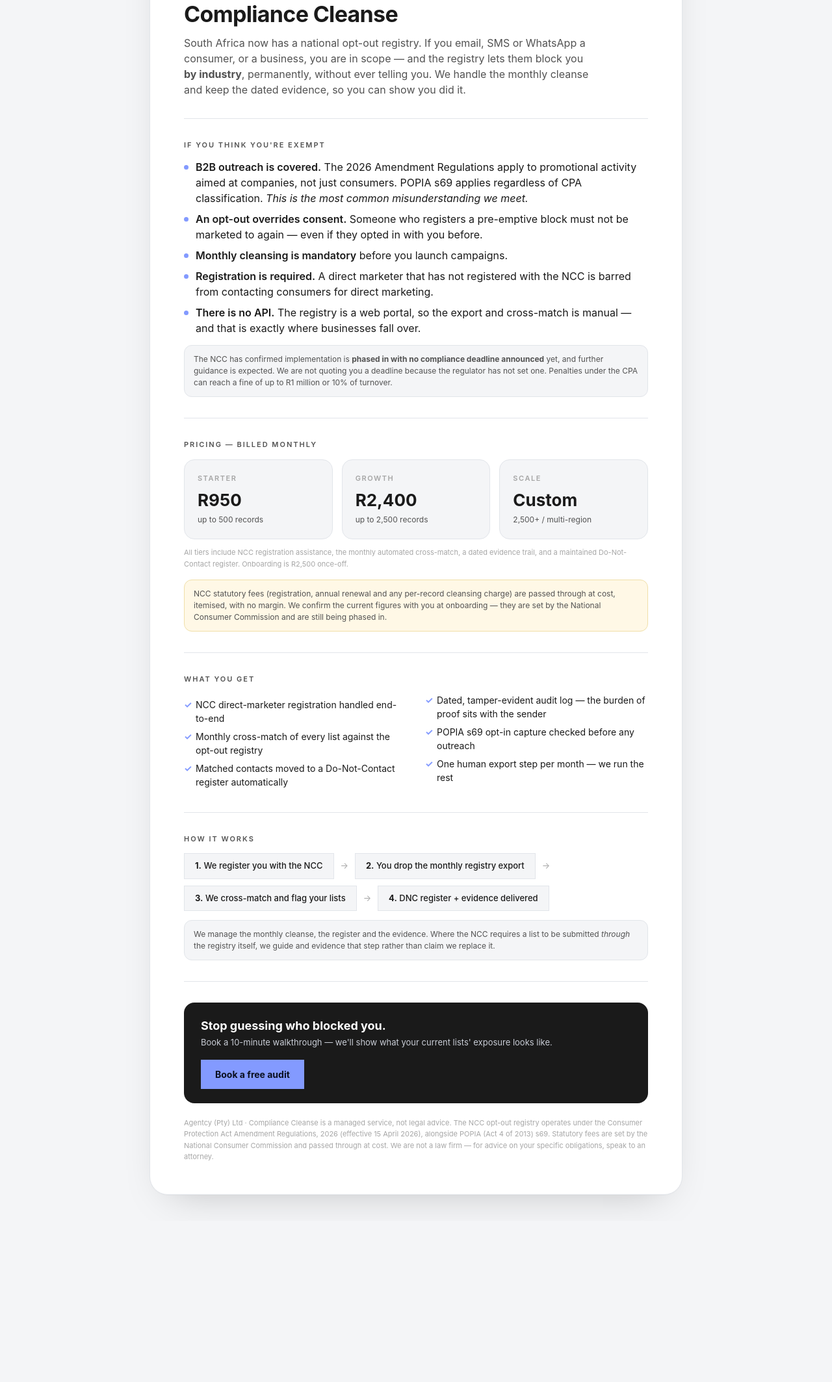
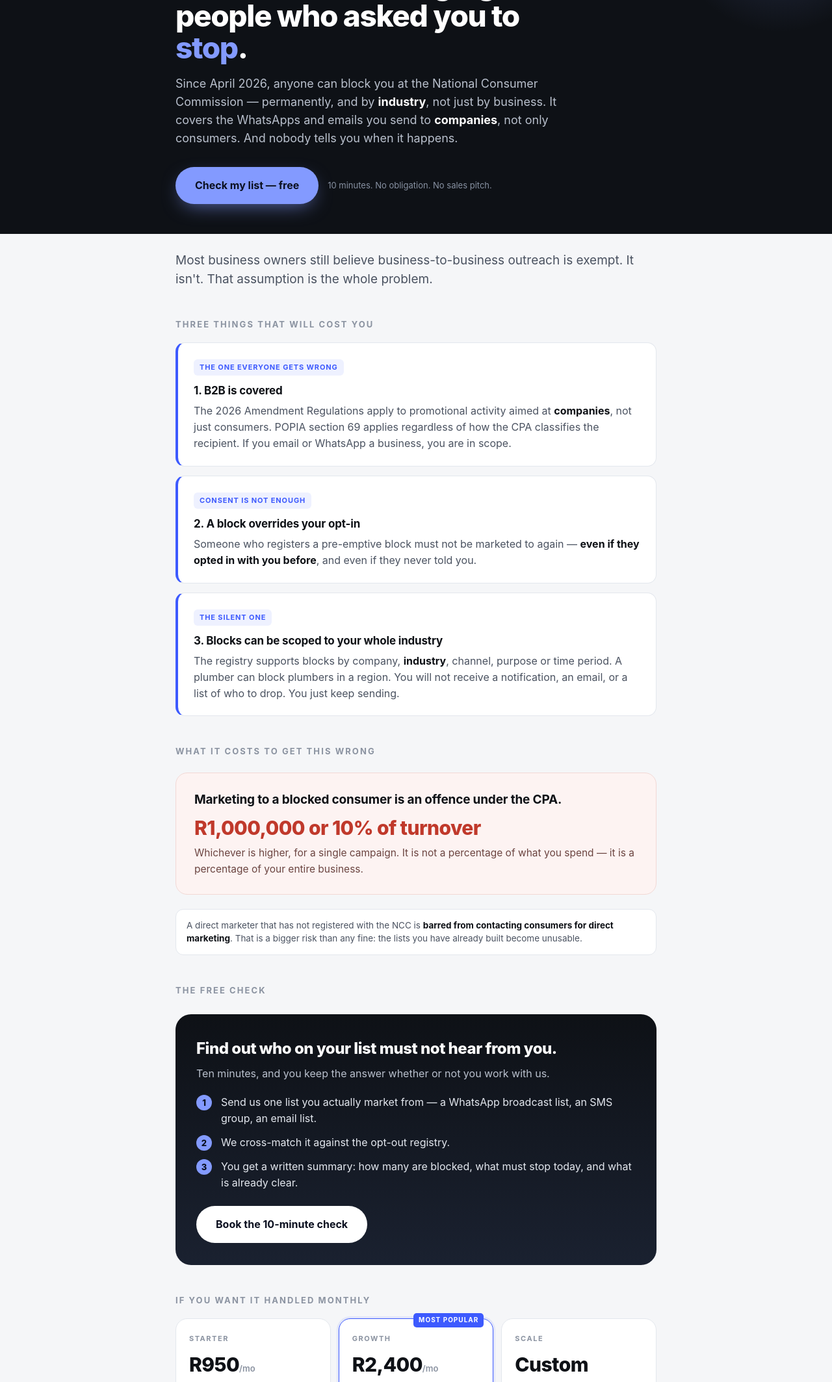
Before and after one commit to mikewithoutthemechanics/sa-direct-marketing-cli, a website: page docs/compliance-cleanse-one-pager.html in a window 1280 px wide. Shown: the part 199-2326 px from the top of the page at 65% size. Before the commit the page ends 2078 px from the top, so only its background shows below. Drawn offline with Linux system fonts and the light colour scheme.

Commit message:
docs: rebuild one-pager for conversion, keeping the verified legal position
The page was factually correct but did not sell. A compliance page that
leads with regulation asks the reader to do homework before they will
listen. This version leads with the consequence and keeps the citations
in the footer where they belong.

Conversion changes:
- Headline is now the consequence, not the product name:
  "You are still messaging people who asked you to stop." Nobody wakes
  up wanting a cleanse; they do worry about fines.
- Restructured to problem > threat > offer > price > objections > CTA,
  which is the order a cold reader can follow.
- Risk moved above the fold as a dedicated panel instead of a footnote.
- "Free check" is now the primary CTA and is given a three-step "how it
  works", because a free concrete offer converts better than a
  subscription. The subscription is the second ask, after the audit.
- Added an objection-handling section (too small, "we only WhatsApp",
  "isn't this just POPIA", "is this legal advice") using the verified
  facts rather than new claims.
- Three CTAs instead of one, all to cal.agentcy.co.za.
- Visual: dark hero, larger type scale, tagged fact cards, one
  "most popular" tier, mobile breakpoints tightened. Readable on a
  phone, which is how this audience will actually open it.

Honesty retained - this is deliberate and not an oversight:
- No invented deadline. The "phased in, no deadline announced" position
  is kept, and reframed: we will not invent urgency the regulator has
  not created. It now argues for acting early rather than against.
- Unverified NCC fee figures still not quoted; passed through at cost
  and confirmed at onboarding.
- "Not legal advice" now appears in the objection section, where a
  sceptical prospect will actually look for it.
- No social proof or client counts, because there are none yet. Nothing
  on this page is fabricated.

Verified after rewrite: all false claims still absent, all verified
claims still present (B2B scope, opt-in override, industry blocks, the
R1m/10% penalty, the 15 Apr 2026 effective date, phased-in timing, fees
at cost, not-legal-advice). Tags balanced 43/43, no encoding damage.

```diff
--- a/docs/compliance-cleanse-one-pager.html
+++ b/docs/compliance-cleanse-one-pager.html
@@ -3,99 +3,202 @@
 <head>
 <meta charset="utf-8" />
 <meta name="viewport" content="width=device-width, initial-scale=1" />
-<title>Agentcy — Compliance Cleanse</title>
+<title>Agentcy — is your marketing list still legal?</title>
+<meta name="description" content="Free 10-minute check: is anyone on your WhatsApp or SMS list allowed to hear from you? South Africa's new NCC opt-out registry covers B2B, not just consumers." />
 <style>
   :root{
-    --ink:#1A1A1A; --steel:#525252; --surface:#F4F5F7; --paper:#FFFFFF;
-    --mute:#A6A6A6; --accent:#839AFF; --line:#E2E5EA; --radius:16px;
-    font-synthesis:none;
+    --ink:#0E1116; --steel:#4A5260; --surface:#F5F6F8; --paper:#FFFFFF;
+    --mute:#8B93A1; --accent:#839AFF; --accent2:#3D5AFE; --line:#E3E7ED;
+    --red:#C0392B; --redbg:#FDF3F2; --radius:18px;
+    --maxw:780px;
   }
   *{box-sizing:border-box;margin:0;padding:0}
   body{
     font-family:"Geist","Inter",system-ui,-apple-system,"Segoe UI",sans-serif;
-    background:var(--surface); color:var(--ink); line-height:1.5;
-    -webkit-font-smoothing:antialiased; padding:40px 20px;
+    background:var(--surface); color:var(--ink); line-height:1.55;
+    -webkit-font-smoothing:antialiased; padding:0 0 60px;
+    font-size:17px;
   }
-  .page{max-width:820px;margin:0 auto;background:var(--paper);
-    border:1px solid var(--line);border-radius:28px;padding:48px 52px;
-    box-shadow:0 1px 0 rgba(0,0,0,.02),0 24px 60px -32px rgba(0,0,0,.25);}
-  .wordmark{font-size:3rem;font-weight:700;letter-spacing:-.02em;text-transform:lowercase;color:var(--ink)}
+  .wrap{max-width:var(--maxw);margin:0 auto;padding:0 20px}
+
+  /* ---------- HERO ---------- */
+  .hero{background:var(--ink);color:#fff;padding:54px 0 46px;position:relative;overflow:hidden}
+  .hero::after{content:"";position:absolute;right:-90px;top:-90px;width:340px;height:340px;
+    background:radial-gradient(circle,rgba(131,154,255,.22),transparent 70%);border-radius:50%}
+  .wordmark{font-size:1.5rem;font-weight:700;letter-spacing:-.02em;position:relative;z-index:1}
   .wordmark span{color:var(--accent)}
-  .kicker{font-size:11px;font-weight:600;letter-spacing:.18em;text-transform:uppercase;color:var(--mute);margin:18px 0 6px}
-  h1{font-size:34px;font-weight:700;letter-spacing:-.02em;line-height:1.1}
-  .lede{color:var(--steel);font-size:16px;margin-top:14px;max-width:62ch}
-  .rule{height:1px;background:var(--line);margin:32px 0}
-  h2{font-size:11px;font-weight:600;letter-spacing:.18em;text-transform:uppercase;color:var(--steel);margin-bottom:14px}
-  .problem li{list-style:none;padding-left:18px;position:relative;margin:8px 0;color:var(--ink)}
-  .problem li::before{content:"";position:absolute;left:0;top:9px;width:7px;height:7px;border-radius:50%;background:var(--accent)}
-  .problem b{font-weight:600}
-  .grid{display:grid;grid-template-columns:repeat(3,1fr);gap:14px;margin-top:6px}
-  .card{border:1px solid var(--line);border-radius:var(--radius);padding:20px;background:var(--surface)}
-  .card .t{font-size:11px;font-weight:600;letter-spacing:.14em;text-transform:uppercase;color:var(--mute)}
-  .card .p{font-size:26px;font-weight:700;margin:6px 0 2px}
-  .card .sub{font-size:12px;color:var(--steel)}
-  .incl{columns:2;column-gap:28px}
-  .incl li{list-style:none;padding-left:18px;position:relative;margin:7px 0;font-size:14px;break-inside:avoid}
-  .incl li::before{content:"✓";position:absolute;left:0;color:var(--accent);font-weight:700}
-  .flow{display:flex;gap:10px;flex-wrap:wrap;align-items:center;margin-top:6px}
-  .step{background:var(--surface);border:1px solid var(--line);border-radius:pill;padding:9px 16px;font-size:13px;font-weight:500}
-  .step b{font-weight:700}
-  .arrow{color:var(--mute);font-size:13px}
-  .cta{margin-top:8px;display:flex;align-items:center;justify-content:space-between;gap:16px;flex-wrap:wrap;
-    background:var(--ink);color:#fff;border-radius:var(--radius);padding:22px 26px}
-  .cta .big{font-size:18px;font-weight:700}
-  .cta .small{font-size:13px;color:#C9CDD6;margin-top:3px}
-  .cta a{background:var(--accent);color:#0B1020;text-decoration:none;font-weight:700;
-    padding:12px 22px;border-radius:pill;white-space:nowrap;font-size:14px}
-  .foot{font-size:11px;color:var(--mute);margin-top:22px;line-height:1.6}
-  .note{font-size:12px;color:var(--steel);background:var(--surface);border:1px solid var(--line);
-    border-radius:12px;padding:12px 14px;margin-top:14px}
-  .flag{background:#FFF8E6;border-color:#F0DFA8}
-  @media(max-width:640px){.grid{grid-template-columns:1fr}.incl{columns:1}.page{padding:32px 24px}}
+  .eyebrow{font-size:11px;font-weight:600;letter-spacing:.2em;text-transform:uppercase;
+    color:var(--accent);margin:28px 0 14px;position:relative;z-index:1}
+  .hero h1{font-size:clamp(30px,5.4vw,46px);font-weight:800;letter-spacing:-.03em;
+    line-height:1.06;position:relative;z-index:1;max-width:19ch}
+  .hero h1 em{font-style:normal;color:var(--accent)}
+  .sub{color:#B9C0CD;margin-top:18px;font-size:18px;max-width:52ch;position:relative;z-index:1}
+  .cta-top{margin-top:30px;position:relative;z-index:1;display:flex;gap:14px;align-items:center;flex-wrap:wrap}
+  .btn{display:inline-block;background:var(--accent);color:#0B1020;text-decoration:none;
+    font-weight:700;padding:16px 30px;border-radius:100px;font-size:16px;
+    box-shadow:0 10px 30px -10px rgba(131,154,255,.7);transition:transform .12s ease}
+  .btn:hover{transform:translateY(-2px)}
+  .micro{color:#8892A3;font-size:13px;position:relative;z-index:1}
+
+  /* ---------- BODY ---------- */
+  main{padding-top:8px}
+  h2{font-size:13px;font-weight:700;letter-spacing:.16em;text-transform:uppercase;
+    color:var(--mute);margin:44px 0 18px}
+  .lede{font-size:19px;color:var(--steel);margin-top:26px;max-width:60ch}
+  b,strong{color:var(--ink);font-weight:650}
+  .rule{height:1px;background:var(--line);margin:40px 0}
+
+  /* facts */
+  .fact{background:var(--paper);border:1px solid var(--line);border-left:4px solid var(--accent2);
+    border-radius:14px;padding:22px 24px;margin:14px 0}
+  .fact h3{font-size:17px;font-weight:700;margin-bottom:6px;letter-spacing:-.01em}
+  .fact p{color:var(--steel);font-size:16px}
+  .tag{display:inline-block;background:#EEF1FF;color:var(--accent2);font-size:11px;
+    font-weight:700;letter-spacing:.08em;text-transform:uppercase;padding:4px 9px;
+    border-radius:6px;margin-bottom:10px}
+
+  /* risk box */
+  .risk{background:var(--redbg);border:1px solid #F2D8D5;border-radius:var(--radius);
+    padding:26px 28px;margin:22px 0}
+  .risk h3{font-size:19px;font-weight:750;margin-bottom:12px;letter-spacing:-.01em}
+  .risk .big{font-size:30px;font-weight:800;color:var(--red);letter-spacing:-.02em;line-height:1.15}
+  .risk p{color:#6B4440;margin-top:10px;font-size:15.5px}
+
+  /* audit */
+  .offer{background:linear-gradient(180deg,#0E1116,#1A2130);color:#fff;border-radius:24px;
+    padding:34px 32px;margin:26px 0 10px}
+  .offer h3{font-size:24px;font-weight:800;letter-spacing:-.02em;margin-bottom:8px}
+  .offer p{color:#B9C0CD;margin-bottom:20px;font-size:16px}
+  .offer ol{list-style:none;counter-reset:o;margin-bottom:24px}
+  .offer ol li{counter-increment:o;position:relative;padding-left:38px;margin:12px 0;
+    color:#E4E8EF;font-size:16px}
+  .offer ol li::before{content:counter(o);position:absolute;left:0;top:1px;width:24px;height:24px;
+    background:var(--accent);color:#0B1020;border-radius:50%;display:grid;place-items:center;
+    font-size:13px;font-weight:800}
+  .offer .btn{background:#fff;box-shadow:none}
+
+  /* pricing */
+  .grid{display:grid;grid-template-columns:repeat(3,1fr);gap:12px;margin-top:8px}
+  .card{background:var(--paper);border:1px solid var(--line);border-radius:var(--radius);
+    padding:22px 20px;position:relative}
+  .card.pop{border-color:var(--accent2);box-shadow:0 0 0 3px rgba(61,90,254,.1)}
+  .card .t{font-size:11px;font-weight:700;letter-spacing:.14em;text-transform:uppercase;color:var(--mute)}
+  .card .p{font-size:30px;font-weight:800;margin:8px 0 2px;letter-spacing:-.02em}
+  .card .p small{font-size:13px;font-weight:600;color:var(--mute);letter-spacing:0}
+  .card .sub{font-size:13.5px;color:var(--steel)}
+  .badge{position:absolute;top:-9px;right:14px;background:var(--accent2);color:#fff;
+    font-size:10px;font-weight:700;letter-spacing:.1em;padding:3px 8px;border-radius:5px;
+    text-transform:uppercase}
+  .note{font-size:13.5px;color:var(--steel);background:var(--paper);border:1px solid var(--line);
+    border-radius:12px;padding:14px 16px;margin-top:16px}
+  .note.warn{background:#FFF9EC;border-color:#F2E2B8}
+  .note p+p{margin-top:8px}
+
+  /* objections */
+  .qa{border-bottom:1px solid var(--line);padding:18px 0}
+  .qa:last-child{border-bottom:0}
+  .qa .q{font-weight:700;font-size:16.5px;margin-bottom:5px}
+  .qa .a{color:var(--steel);font-size:16px}
+
+  /* final cta */
+  .close{background:var(--ink);color:#fff;border-radius:24px;padding:38px 34px;margin-top:14px;text-align:center}
+  .close h3{font-size:clamp(22px,3.4vw,30px);font-weight:800;letter-spacing:-.02em;line-height:1.2}
+  .close p{color:#B9C0CD;margin:12px auto 24px;max-width:46ch;font-size:16.5px}
+  .close .btn{background:var(--accent)}
+
+  .foot{font-size:12.5px;color:var(--mute);margin-top:34px;line-height:1.65}
+
+  @media(max-width:660px){
+    body{font-size:16px}
+    .grid{grid-template-columns:1fr}
+    .wrap{padding:0 16px}
+    .hero{padding:40px 0 36px}
+    .offer,.close{padding:28px 22px}
+  }
 </style>
 </head>
 <body>
-  <div class="page">
+
+<section class="hero">
+  <div class="wrap">
     <div class="wordmark">agentc<span>y</span></div>
-    <div class="kicker">Compliance-as-a-Service</div>
-    <h1>Compliance Cleanse</h1>
-    <p class="lede">South Africa now has a national opt-out registry. If you email, SMS or WhatsApp a
-      consumer, or a business, you are in scope — and the registry lets them block you
-      <b>by industry</b>, permanently, without ever telling you. We handle the monthly cleanse and keep the
-      dated evidence, so you can show you did it.</p>
+    <div class="eyebrow">South Africa &middot; NCC opt-out registry</div>
+    <h1>You are still messaging people who asked you to <em>stop</em>.</h1>
+    <p class="sub">Since April 2026, anyone can block you at the National Consumer Commission &mdash;
+      permanently, and by <b style="color:#fff">industry</b>, not just by business. It covers the WhatsApps
+      and emails you send to <b style="color:#fff">companies</b>, not only consumers. And nobody tells you when it happens.</p>
+    <div class="cta-top">
+      <a class="btn" href="https://cal.agentcy.co.za">Check my list &mdash; free</a>
+      <span class="micro">10 minutes. No obligation. No sales pitch.</span>
+    </div>
+  </div>
+</section>
 
-    <div class="rule"></div>
+<main class="wrap">
+  <p class="lede">Most business owners still believe business-to-business outreach is exempt. It isn't.
+    That assumption is the whole problem.</p>
 
-    <h2>If you think you're exempt</h2>
-    <ul class="problem">
-      <li><b>B2B outreach is covered.</b> The 2026 Amendment Regulations apply to promotional activity aimed at
-        companies, not just consumers. POPIA s69 applies regardless of CPA classification.
-        <i>This is the most common misunderstanding we meet.</i></li>
-      <li><b>An opt-out overrides consent.</b> Someone who registers a pre-emptive block must not be marketed to
-        again — even if they opted in with you before.</li>
-      <li><b>Monthly cleansing is mandatory</b> before you launch campaigns.</li>
-      <li><b>Registration is required.</b> A direct marketer that has not registered with the NCC is barred from
-        contacting consumers for direct marketing.</li>
-      <li><b>There is no API.</b> The registry is a web portal, so the export and cross-match is manual — and that
-        is exactly where businesses fall over.</li>
-    </ul>
-    <div class="note">The NCC has confirmed implementation is <b>phased in with no compliance deadline announced</b>
-      yet, and further guidance is expected. We are not quoting you a deadline because the regulator has not set
-      one. Penalties under the CPA can reach a fine of up to R1&nbsp;million or 10% of turnover.</div>
+  <h2>Three things that will cost you</h2>
 
-    <div class="rule"></div>
+  <div class="fact">
+    <div class="tag">The one everyone gets wrong</div>
+    <h3>1. B2B is covered</h3>
+    <p>The 2026 Amendment Regulations apply to promotional activity aimed at <b>companies</b>, not just consumers.
+      POPIA section 69 applies regardless of how the CPA classifies the recipient. If you email or WhatsApp
+      a business, you are in scope.</p>
+  </div>
 
-    <h2>Pricing — billed monthly</h2>
+  <div class="fact">
+    <div class="tag">Consent is not enough</div>
+    <h3>2. A block overrides your opt-in</h3>
+    <p>Someone who registers a pre-emptive block must not be marketed to again &mdash; <b>even if they opted in
+      with you before</b>, and even if they never told you.</p>
+  </div>
+
+  <div class="fact">
+    <div class="tag">The silent one</div>
+    <h3>3. Blocks can be scoped to your whole industry</h3>
+    <p>The registry supports blocks by company, <b>industry</b>, channel, purpose or time period. A plumber
+      can block plumbers in a region. You will not receive a notification, an email, or a list of who to drop.
+      You just keep sending.</p>
+  </div>
+
+  <h2>What it costs to get this wrong</h2>
+  <div class="risk">
+    <h3>Marketing to a blocked consumer is an offence under the CPA.</h3>
+    <div class="big">R1,000,000 or 10% of turnover</div>
+    <p>Whichever is higher, for a single campaign. It is not a percentage of what you spend &mdash; it is a
+      percentage of your entire business.</p>
+  </div>
+  <div class="note">
+    <p>A direct marketer that has not registered with the NCC is <b>barred from contacting consumers for direct
+      marketing</b>. That is a bigger risk than any fine: the lists you have already built become unusable.</p>
+  </div>
+
+  <h2>The free check</h2>
+  <div class="offer">
+    <h3>Find out who on your list must not hear from you.</h3>
+    <p>Ten minutes, and you keep the answer whether or not you work with us.</p>
+    <ol>
+      <li>Send us one list you actually market from &mdash; a WhatsApp broadcast list, an SMS group, an email list.</li>
+      <li>We cross-match it against the opt-out registry.</li>
+      <li>You get a written summary: how many are blocked, what must stop today, and what is already clear.</li>
+    </ol>
+    <a class="btn" href="https://cal.agentcy.co.za">Book the 10-minute check</a>
+  </div>
+
+  <h2>If you want it handled monthly</h2>
   <div class="grid">
     <div class="card">
       <div class="t">Starter</div>
-        <div class="p">R950</div>
-        <div class="sub">up to 500 records</div>
+      <div class="p">R950<small>/mo</small></div>
+      <div class="sub">Up to 500 records</div>
     </div>
-      <div class="card">
+    <div class="card pop">
+      <div class="badge">Most popular</div>
       <div class="t">Growth</div>
-        <div class="p">R2,400</div>
-        <div class="sub">up to 2,500 records</div>
+      <div class="p">R2,400<small>/mo</small></div>
+      <div class="sub">Up to 2,500 records</div>
     </div>
     <div class="card">
       <div class="t">Scale</div>
@@ -103,55 +206,50 @@
       <div class="sub">2,500+ / multi-region</div>
     </div>
   </div>
-    <p class="foot" style="margin-top:12px">All tiers include NCC registration assistance, the monthly automated
-      cross-match, a dated evidence trail, and a maintained Do-Not-Contact register. Onboarding is R2,500 once-off.</p>
-    <div class="note flag">NCC statutory fees (registration, annual renewal and any per-record cleansing charge) are
-      passed through at cost, itemised, with no margin. We confirm the current figures with you at onboarding —
-      they are set by the National Consumer Commission and are still being phased in.</div>
-
-    <div class="rule"></div>
-
-    <h2>What you get</h2>
-    <ul class="incl">
-      <li>NCC direct-marketer registration handled end-to-end</li>
-      <li>Monthly cross-match of every list against the opt-out registry</li>
-      <li>Matched contacts moved to a Do-Not-Contact register automatically</li>
-      <li>Dated, tamper-evident audit log — the burden of proof sits with the sender</li>
-      <li>POPIA s69 opt-in capture checked before any outreach</li>
-      <li>One human export step per month — we run the rest</li>
-    </ul>
-
-    <div class="rule"></div>
-
-    <h2>How it works</h2>
-    <div class="flow">
-      <span class="step"><b>1.</b> We register you with the NCC</span>
-      <span class="arrow">→</span>
-      <span class="step"><b>2.</b> You drop the monthly registry export</span>
-      <span class="arrow">→</span>
-      <span class="step"><b>3.</b> We cross-match and flag your lists</span>
-      <span class="arrow">→</span>
-      <span class="step"><b>4.</b> DNC register + evidence delivered</span>
+  <div class="note">
+    <p>Every tier includes NCC registration assistance, the monthly cross-match, a maintained
+      Do-Not-Contact register, and a dated evidence trail &mdash; <b>the burden of proof sits with the sender</b>,
+      so you can show what you did and when. Onboarding is R2,500 once-off.</p>
   </div>
-    <div class="note">We manage the monthly cleanse, the register and the evidence. Where the NCC requires a list to
-      be submitted <i>through</i> the registry itself, we guide and evidence that step rather than claim we replace
-      it.</div>
-
-    <div class="rule"></div>
-
-    <div class="cta">
-      <div>
-        <div class="big">Stop guessing who blocked you.</div>
-        <div class="small">Book a 10-minute walkthrough — we'll show what your current lists' exposure looks like.</div>
-      </div>
-      <a href="https://cal.agentcy.co.za">Book a free audit</a>
+  <div class="note warn">
+    <p><b>On timing:</b> the NCC has confirmed implementation is <b>phased in with no compliance deadline
+      announced</b>, and further guidance is expected. We are not going to invent a deadline to create urgency
+      you have not been given. The businesses that get this right early are the ones who never have to stop
+      mid-campaign and find out who is on their list.</p>
+    <p>NCC statutory fees &mdash; registration, annual renewal, and any per-record cleansing charge &mdash; are
+      <b>passed through at cost</b>, itemised, with no margin. We confirm current figures with you at onboarding,
+      as the NCC sets them and is still phasing them in.</p>
   </div>
 
-    <p class="foot">Agentcy (Pty) Ltd · Compliance Cleanse is a managed service, not legal advice.
-      The NCC opt-out registry operates under the Consumer Protection Act Amendment Regulations, 2026 (effective
-      15 April 2026), alongside POPIA (Act 4 of 2013) s69. Statutory fees are set by the National Consumer
-      Commission and passed through at cost. We are not a law firm — for advice on your specific obligations,
-      speak to an attorney.</p>
+  <h2>Fair questions</h2>
+  <div class="qa">
+    <div class="q">"We are small. Would anyone really come after us?"</div>
+    <div class="a">The penalty is a flat fine of up to R1m or 10% of turnover, not a percentage of your spend. A single campaign to a blocked consumer is enough. Size is not a defence.</div>
   </div>
+  <div class="qa">
+    <div class="q">"We do WhatsApp, not marketing."</div>
+    <div class="a">Promotional messages to a list are direct marketing, including follow-ups and quote requests to people who did not ask. Most businesses pass this test.</div>
+  </div>
+  <div class="qa">
+    <div class="q">"Isn't this just POPIA again?"</div>
+    <div class="a">Different problem, same shape. The registry is new, it is a government portal, and it has <b>no API</b> &mdash; so the export and cross-match is manual. That manual step is exactly where businesses fall over.</div>
+  </div>
+  <div class="qa">
+    <div class="q">"Is this legal advice?"</div>
+    <div class="a">No. This is a managed compliance service, not a law firm. For your specific obligations, speak to an attorney. We will tell you what the regulations require and prove what we did &mdash; we will not tell you what you should conclude.</div>
+  </div>
+
+  <div class="close">
+    <h3>You do not have to do anything about this today.</h3>
+    <p>But you should know whether your list is clean. That is a ten-minute question, and the answer is yours either way.</p>
+    <a class="btn" href="https://cal.agentcy.co.za">Check my list &mdash; free</a>
+  </div>
+
+  <p class="foot">Agentcy (Pty) Ltd &middot; The NCC opt-out registry operates under the Consumer Protection Act
+    Amendment Regulations, 2026 (effective 15 April 2026), alongside POPIA (Act 4 of 2013) section 69.
+    A managed compliance service, not legal advice. Statutory fees are set by the National Consumer Commission
+    and passed through at cost.</p>
+</main>
+
 </body>
 </html>
```
Also changed, not shown: MSG.txt (added, +40 -0 lines). Lines whose indentation alone changed are shown as unchanged.
